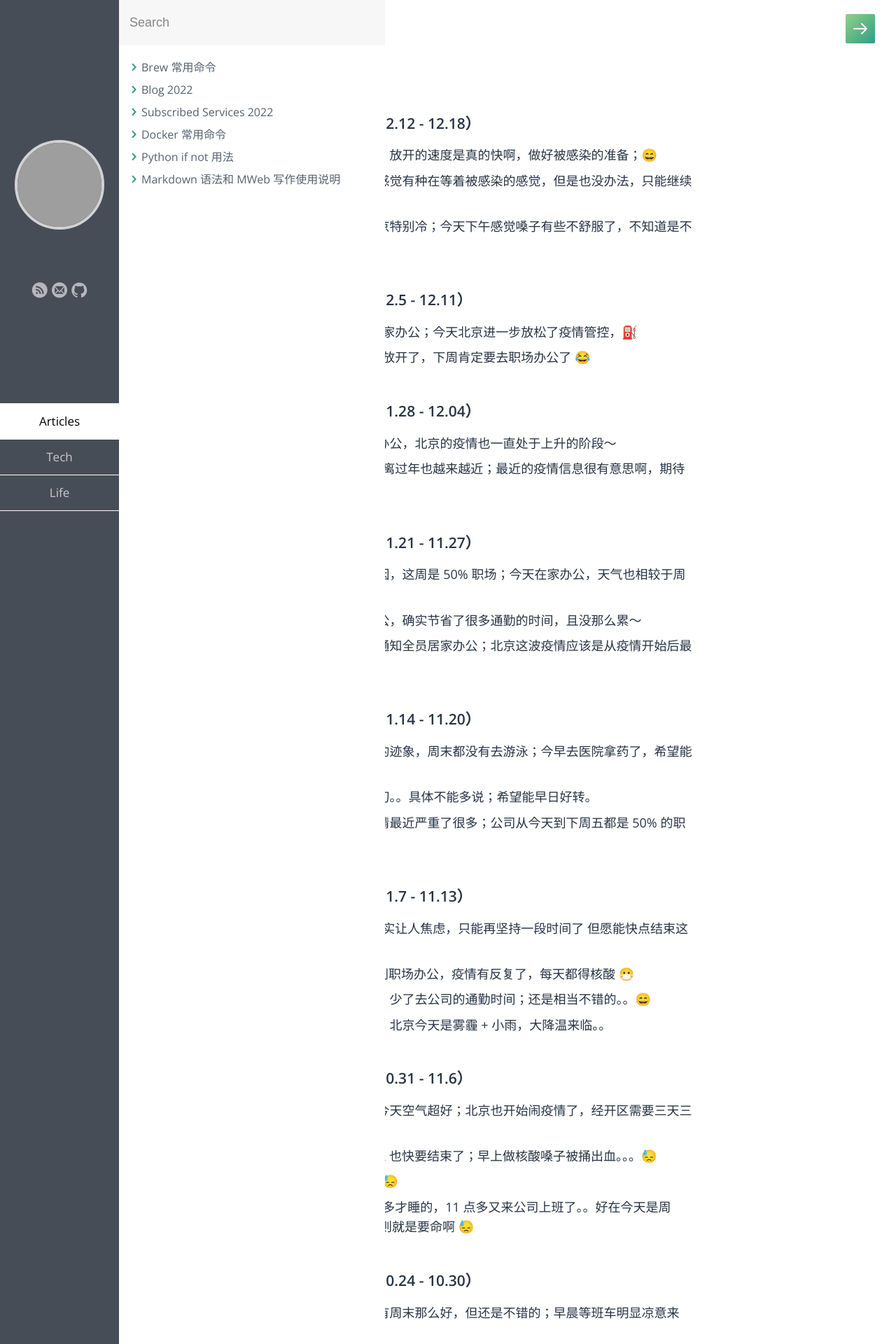
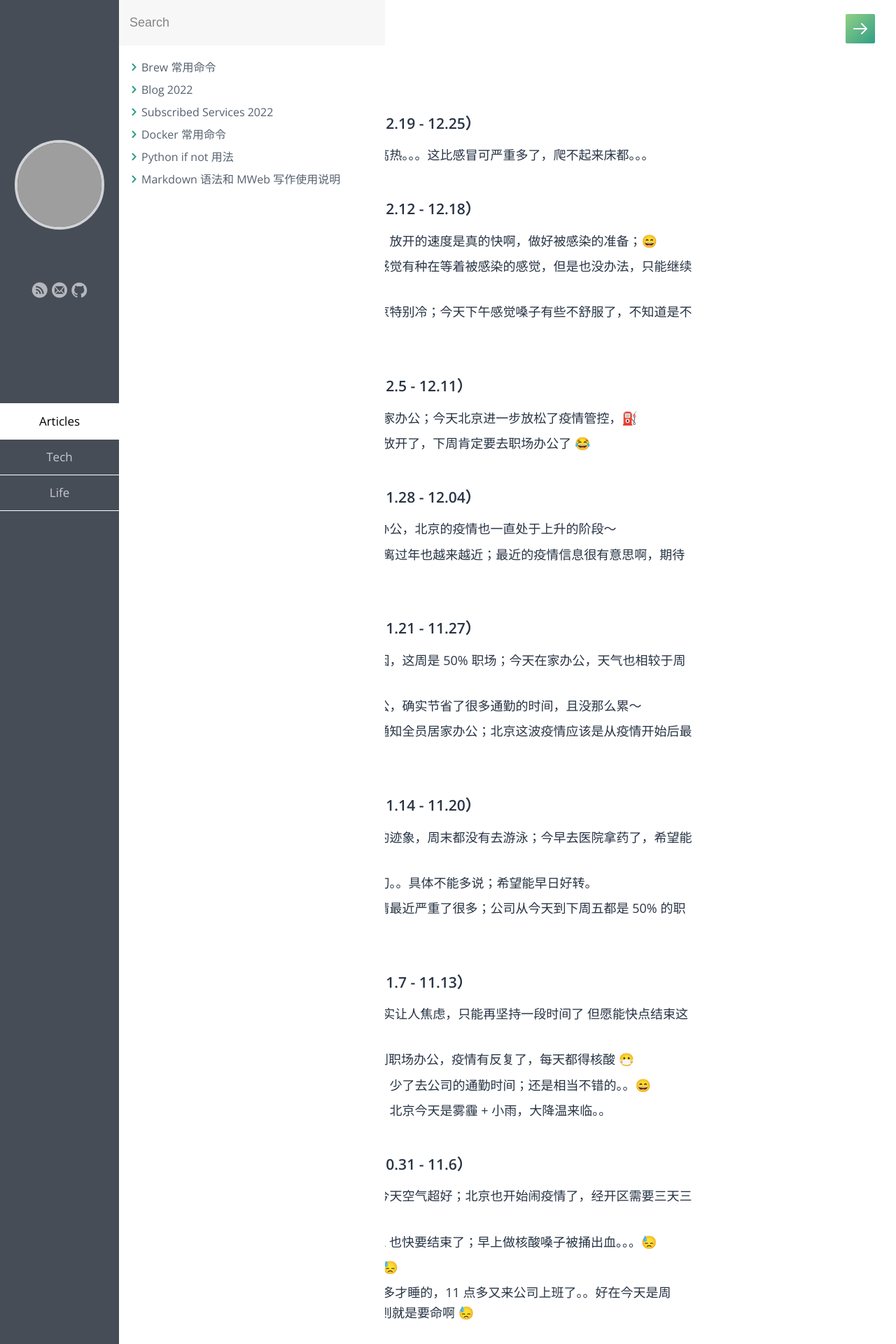
Before and after one commit to samxupeiran/samxupeiran.github.io, a Jekyll site: the page built from _posts/life/2022-05-06-my-blog.md, in a window 1280 px wide. Shown: the top 1920 px of the page at 70% size. Built offline with Jekyll 4.4.1, drawn with Linux system fonts in a browser that asks for light colours; some web fonts are replaced; some of the changed text lies outside the part shown; grey boxes are pictures that could not be loaded.

Commit message:
feat: add weekly blog 12.19

```diff
--- a/_posts/life/2022-05-06-my-blog.md
+++ b/_posts/life/2022-05-06-my-blog.md
@@ -6,6 +6,8 @@ tags: Blog
 ---
 
 
+- ### 2022 年 12 月 第 3 周（12.19 - 12.25）
+     - 12.19 周末还是中招了，高热。。。这比感冒可严重多了，爬不起来床都。。。
 - ### 2022 年 12 月 第 2 周（12.12 - 12.18）
      - 12.12 今天来职场上班了，放开的速度是真的快啊，做好被感染的准备；😄
      - 12.14 继续来职场上班，感觉有种在等着被感染的感觉，但是也没办法，只能继续努力了 😷
```
